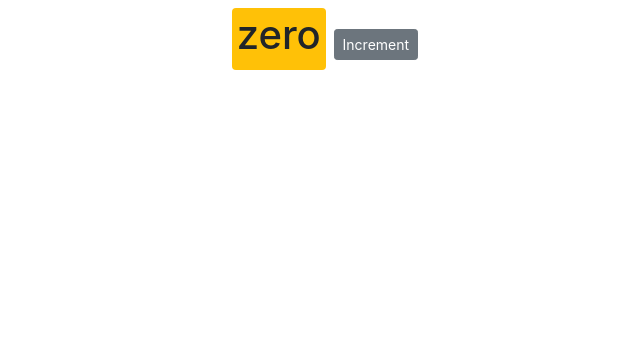
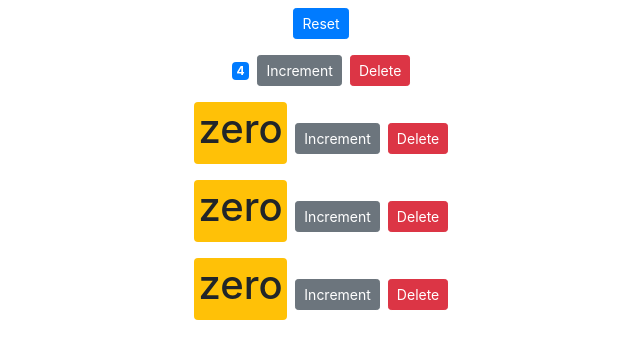
Before and after one commit to Abdoulrazack95/counter-app, a React (Create React App) app: page / in a window 1280 px wide. Shown: the top 358 px of the page, without its empty margins (319-959 px from the left). Built offline with nearby package versions, Linux system fonts and the light colour scheme.

Commit message:
creation of the controlled component done

```diff
--- a/src/App.js
+++ b/src/App.js
@@ -1,12 +1,11 @@
-import React from 'react';
-import './App.css';
-import Counter from './components/counter.jsx';
-
+import React from "react";
+import "./App.css";
+import Counters from "./components/counters.jsx";
 
 function App() {
   return (
     <div className="App">
-      <Counter />
+      <Counters />
     </div>
   );
 }
--- a/src/components/counter.jsx
+++ b/src/components/counter.jsx
@@ -1,26 +1,33 @@
 import React, { Component } from "react";
 
 class Counter extends Component {
-  state = {
-    // it is a javascript object in which we can include any data.
-    count: 0
-  };
-
   formatCount() {
-    const { count } = this.state;
-    return count === 0 ? <h1>zero</h1> : count;
+    const { value } = this.props.counter;
+    return value === 0 ? <h1>zero</h1> : value;
   }
 
   formatColor() {
     let classColor = "badge m-2 badge-";
-    classColor += this.state.count === 0 ? "warning" : "primary";
+    classColor += this.props.counter.value === 0 ? "warning" : "primary";
     return classColor;
   }
+
   render() {
     return (
       <div>
         <span className={this.formatColor()}>{this.formatCount()}</span>
-        <button className="btn btn-secondary btn-sm">Increment</button>
+        <button
+          className="btn btn-secondary btn-sm"
+          onClick={() => this.props.onIncrement(this.props.counter)}
+        >
+          Increment
+        </button>
+        <button
+          className="btn btn-danger btn-sm m-2"
+          onClick={() => this.props.onDelete(this.props.counter.id)}
+        >
+          Delete
+        </button>
       </div>
     );
   }
--- /dev/null
+++ b/src/components/counters.jsx
@@ -0,0 +1,49 @@
+import React, { Component } from "react";
+import Counter from "./counter";
+
+class Counters extends Component {
+  state = {
+    counters: [
+      { id: 1, value: 4 },
+      { id: 2, value: 0 },
+      { id: 3, value: 0 },
+      { id: 4, value: 0 }
+    ]
+  };
+
+  handleDelete = counterId => {
+    const counters = this.state.counters.filter(c => c.id !== counterId); // all filters except the one with the given Id
+    this.setState({
+      counters
+    });
+  };
+
+  handleReset = () => {
+    const counters = this.state.counters.map(c => {
+      c.value = 0;
+      return c;
+    });
+    this.setState({ counters });
+  };
+  render() {
+    return (
+      <div>
+        <button
+          className="btn btn-primary btn-sm m-2"
+          onChange={this.handleReset}
+        >
+          Reset
+        </button>
+        {this.state.counters.map(counter => (
+          <Counter
+            key={counter.id}
+            onDelete={this.handleDelete}
+            counter={counter}
+          />
+        ))}
+      </div>
+    );
+  }
+}
+
+export default Counters;
```
Also changed, not shown: src/index.js (+7 -7 lines).
